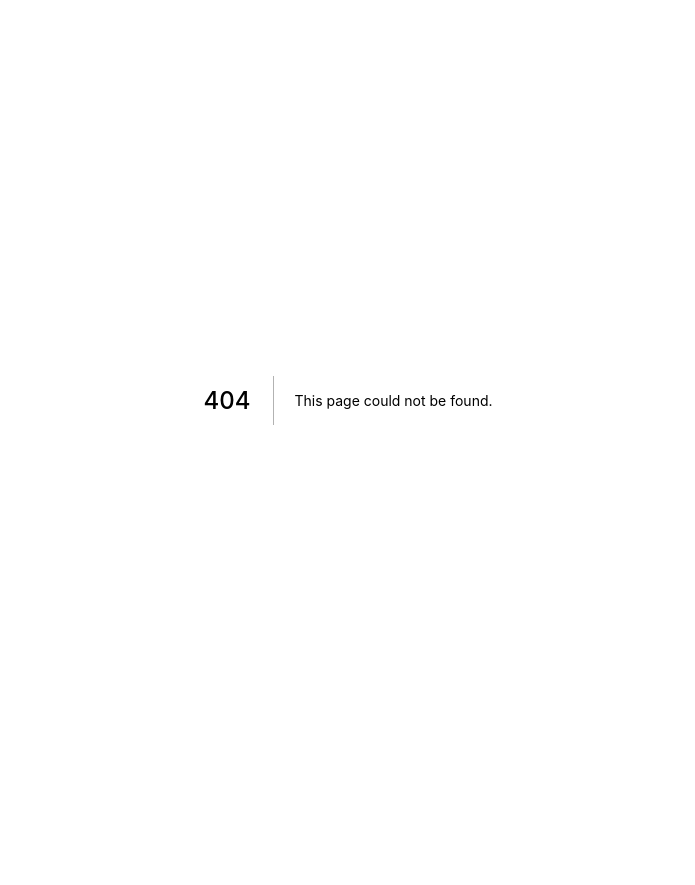
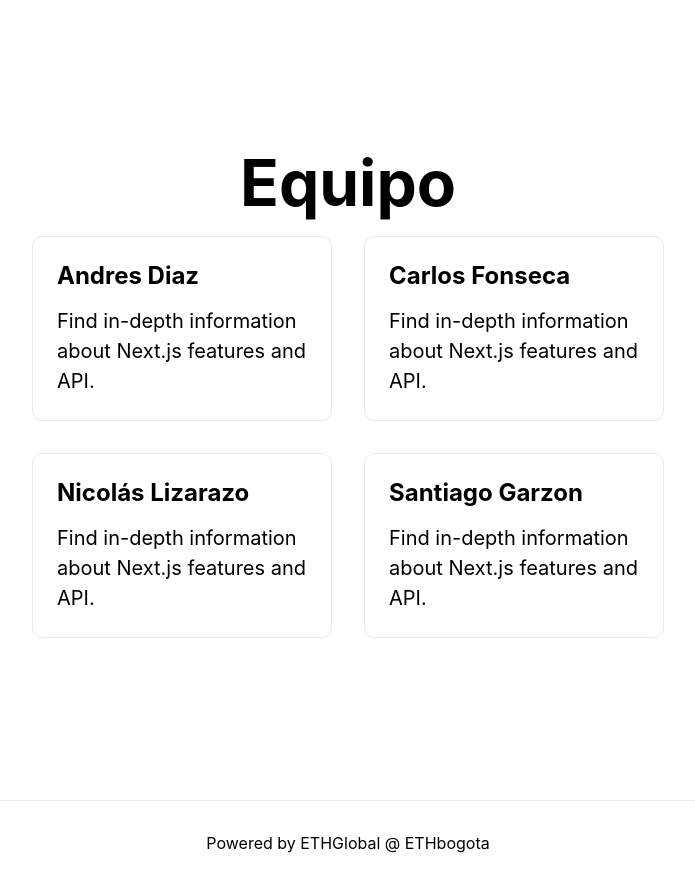
Before and after one commit to andiazo/ethbogota_challenge_interface, a Next.js app in the folder app/: page /team in a window 1280 px wide. Before the commit this address had no page. Shown: the whole page, without its empty margins (292-987 px from the left). Before the commit the page ends 800 px from the top, so only its background shows below. Built offline with nearby package versions, Linux system fonts and the light colour scheme.

Commit message:
Add team page

```diff
--- /dev/null
+++ b/app/pages/team.js
@@ -0,0 +1,61 @@
+import Head from 'next/head';
+import Link from 'next/link';
+import styles from '../styles/Home.module.css';
+
+export default function Team() {
+	return (
+		<div className={styles.container}>
+			<Head>
+				<title>Equipo | ABCrypto</title>
+				<meta name="description" content="Aprende todo lo relacionado a blockchain fácil y rápido" />
+				<link rel="icon" href="/favicon.ico" />
+			</Head>
+
+			<main className={styles.main}>
+				<h1 className={styles.title}>
+					Equipo
+				</h1>
+
+				<div className={styles.grid}>
+					<Link href="/team">
+						<div className={styles.card}>
+							<h2>Andres Diaz</h2>
+							<p>Find in-depth information about Next.js features and API.</p>
+						</div>
+					</Link>
+
+					<Link href="/team">
+						<div className={styles.card}>
+							<h2>Carlos Fonseca</h2>
+							<p>Find in-depth information about Next.js features and API.</p>
+						</div>
+					</Link>
+
+					<Link href="/team">
+						<div className={styles.card}>
+							<h2>Nicolás Lizarazo</h2>
+							<p>Find in-depth information about Next.js features and API.</p>
+						</div>
+					</Link>
+
+					<Link href="/team">
+						<div className={styles.card}>
+							<h2>Santiago Garzon</h2>
+							<p>Find in-depth information about Next.js features and API.</p>
+						</div>
+					</Link>
+				</div>
+			</main>
+
+			<footer className={styles.footer}>
+				<a
+					href="https://vercel.com?utm_source=create-next-app&utm_medium=default-template&utm_campaign=create-next-app"
+					target="_blank"
+					rel="noopener noreferrer"
+				>
+					Powered by ETHGlobal @ ETHbogota
+				</a>
+			</footer>
+		</div>
+	);
+}
--- a/app/styles/Home.module.css
+++ b/app/styles/Home.module.css
@@ -73,6 +73,7 @@
   max-width: 800px;
 }
 
+
 .card {
   margin: 1rem;
   padding: 1.5rem;
@@ -83,6 +84,10 @@
   border-radius: 10px;
   transition: color 0.15s ease, border-color 0.15s ease;
   max-width: 300px;
+}
+
+.card:hover {
+  cursor: pointer;
 }
 
 .card:hover,
```
Also changed, not shown: app/pages/index.js (+16 -7 lines).
